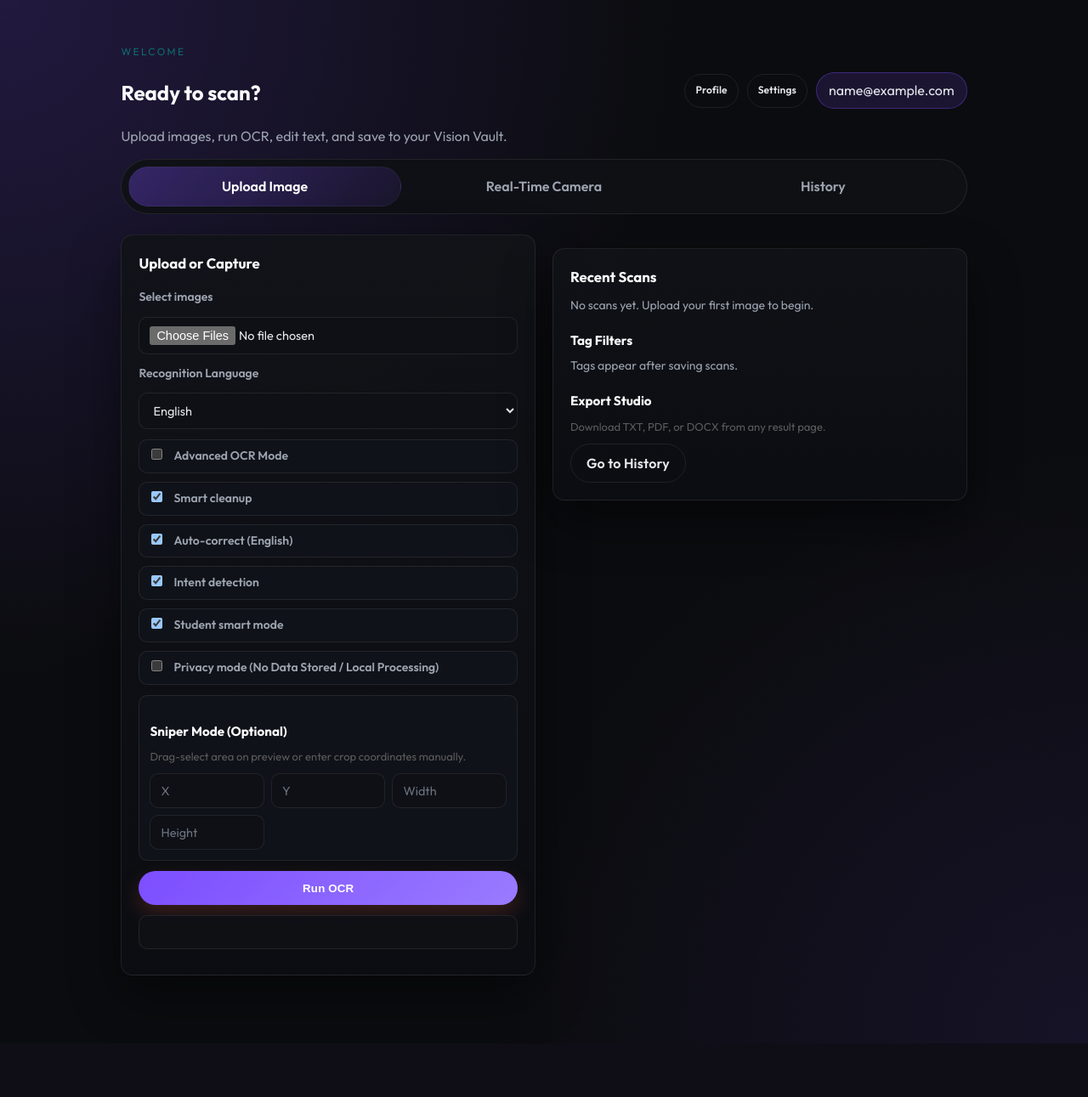
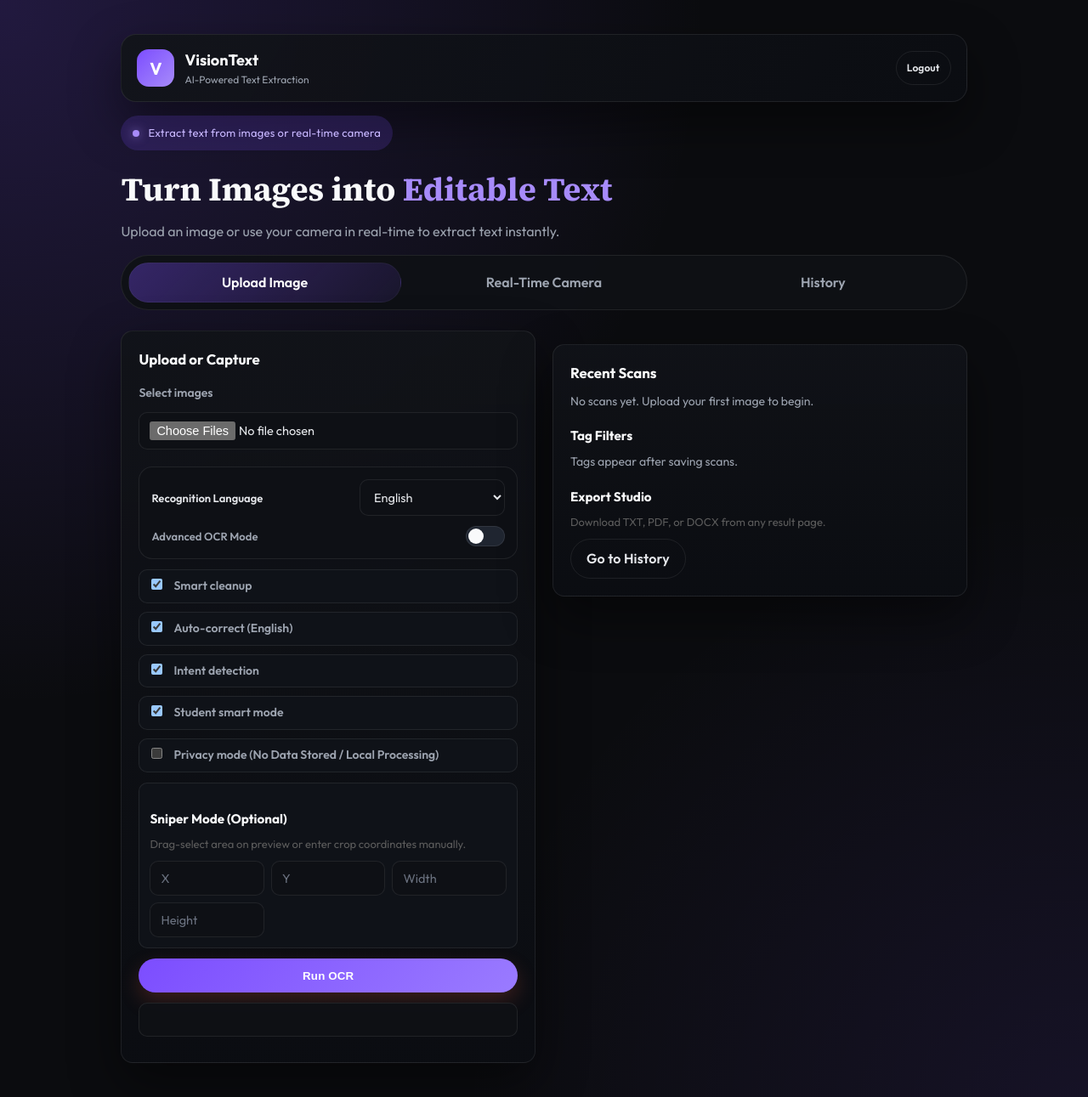
Before and after one commit to bhoidhara/Text_spotting_app, a Flask app: page /dashboard in a window 1280 px wide. Shown: the top 1291 px of the page at 85% size. Before the commit the page ends 1228 px from the top, so only its background shows below. Run offline with Flask 3, Linux system fonts and the light colour scheme; the visitor is signed in with stand-in values (Sample User, id 1); some libraries are stand-ins or nearby versions.

Commit message:
upto adte all

```diff
--- a/app.py
+++ b/app.py
@@ -18,7 +18,7 @@ app.secret_key = os.getenv("SECRET_KEY", "dev-secret-change")
 app.permanent_session_lifetime = timedelta(days=int(os.getenv("SESSION_DAYS", "30")))
 
 BASE_DIR = os.path.dirname(os.path.abspath(__file__))
-max_upload_mb = int(os.getenv("MAX_UPLOAD_MB", "100"))
+max_upload_mb = int(os.getenv("MAX_UPLOAD_MB", "150"))
 soft_upload_mb = int(os.getenv("SOFT_UPLOAD_MB", "0"))
 app.config.update(
     UPLOAD_FOLDER=os.path.join(BASE_DIR, "uplaod"),
@@ -29,7 +29,7 @@ app.config.update(
     MAX_UPLOAD_MB=max_upload_mb,
     SOFT_UPLOAD_MB=soft_upload_mb,
     MAX_PDF_PAGES=int(os.getenv("MAX_PDF_PAGES", "0")),
-    MAX_IMAGE_SIDE=int(os.getenv("MAX_IMAGE_SIDE", "3200")),
+    MAX_IMAGE_SIDE=int(os.getenv("MAX_IMAGE_SIDE", "10000")),
 )
 
 os.makedirs(app.config["UPLOAD_FOLDER"], exist_ok=True)
--- a/static/service-worker.js
+++ b/static/service-worker.js
@@ -1,4 +1,4 @@
-const CACHE_NAME = "visiontext-v47";
+const CACHE_NAME = "visiontext-v50";
 const STATIC_ASSETS = [
   "/",
   "/login",
--- a/static/style.css
+++ b/static/style.css
@@ -147,12 +147,6 @@ body.theme-dark .brand-mark {
   margin: 0 auto;
 }
 
-.quick-settings {
-  display: flex;
-  justify-content: flex-end;
-  margin: 0 0 16px;
-}
-
 .quick-card {
   display: flex;
   align-items: center;
@@ -180,6 +174,17 @@ body.theme-dark .quick-card {
 
 body.theme-dark .quick-label {
   color: var(--auth-muted);
+}
+
+.upload-lang-bar {
+  display: flex;
+  justify-content: flex-end;
+  margin: 0 0 12px;
+}
+
+.upload-lang-bar .quick-card {
+  width: 100%;
+  justify-content: space-between;
 }
 
 body.auth-page .page {
@@ -559,6 +564,120 @@ body.auth-page .helper {
   align-items: center;
   gap: 16px;
   margin-bottom: 8px;
+}
+
+.app-topbar {
+  display: flex;
+  align-items: center;
+  justify-content: space-between;
+  gap: 16px;
+  padding: 16px 18px;
+  border-radius: 18px;
+  border: 1px solid rgba(255, 255, 255, 0.08);
+  background: linear-gradient(120deg, rgba(18, 20, 26, 0.95), rgba(11, 13, 18, 0.98));
+  box-shadow: var(--shadow-strong);
+}
+
+.app-brand {
+  display: flex;
+  align-items: center;
+  gap: 12px;
+}
+
+.app-icon {
+  width: 44px;
+  height: 44px;
+  border-radius: 14px;
+  background: linear-gradient(135deg, #7c4dff, #a78bfa);
+  color: #fff;
+  display: grid;
+  place-items: center;
+  font-weight: 700;
+  font-size: 20px;
+}
+
+.app-title {
+  font-size: 18px;
+  font-weight: 700;
+}
+
+.app-subtitle {
+  font-size: 12px;
+  color: var(--auth-muted);
+}
+
+.topbar-actions {
+  display: flex;
+  align-items: center;
+  gap: 10px;
+}
+
+.hero-pill {
+  margin: 16px 0 10px;
+  padding: 10px 14px;
+  border-radius: 999px;
+  background: rgba(124, 77, 255, 0.18);
+  color: #c7b6ff;
+  display: inline-flex;
+  align-items: center;
+  gap: 10px;
+  font-size: 13px;
+  letter-spacing: 0.02em;
+}
+
+.hero-pill-dot {
+  width: 8px;
+  height: 8px;
+  border-radius: 50%;
+  background: #a78bfa;
+  box-shadow: 0 0 12px rgba(167, 139, 250, 0.7);
+}
+
+.app-hero h2 {
+  margin: 6px 0 8px;
+  font-family: "Source Serif 4", serif;
+  font-size: clamp(1.8rem, 3vw, 2.4rem);
+}
+
+.app-hero h2 span {
+  color: #a78bfa;
+}
+
+.upload-control-card {
+  margin-top: 8px;
+  border-radius: 16px;
+  border: 1px solid rgba(255, 255, 255, 0.08);
+  padding: 14px;
+  background: rgba(15, 17, 22, 0.92);
+  display: grid;
+  gap: 12px;
+}
+
+.control-row {
+  display: flex;
+  align-items: center;
+  justify-content: space-between;
+  gap: 12px;
+}
+
+.control-label {
+  font-weight: 600;
+  color: #e5e7eb;
+  font-size: 13px;
+}
+
+.control-toggle {
+  display: flex;
+  align-items: center;
+  justify-content: space-between;
+  gap: 12px;
+  font-size: 13px;
+  color: var(--auth-muted);
+}
+
+.control-toggle .toggle {
+  display: inline-flex;
+  align-items: center;
 }
 
 .result {
@@ -1472,14 +1591,20 @@ body.theme-dark .muted {
     align-self: flex-start;
   }
 
-  .quick-settings {
-    justify-content: flex-start;
-  }
-
   .quick-card {
     width: 100%;
     border-radius: 16px;
     justify-content: space-between;
+  }
+
+  .app-topbar {
+    flex-direction: column;
+    align-items: flex-start;
+  }
+
+  .hero-pill {
+    width: 100%;
+    justify-content: center;
   }
 }
 
--- a/templates/base.html
+++ b/templates/base.html
@@ -48,28 +48,6 @@
       {% endif %}
     {% endwith %}
 
-    {% if session.get('user_id') and body_class and 'auth-page' not in body_class %}
-      <section class="quick-settings" id="quick-settings">
-        <div class="quick-card">
-          <span class="quick-label">Default OCR Language</span>
-          <select id="global-ocr-lang" data-lang-picker="ocr">
-            <option value="eng">English</option>
-            <option value="hin">Hindi</option>
-            <option value="guj">Gujarati</option>
-            <option value="mar">Marathi</option>
-            <option value="ben">Bengali</option>
-            <option value="tam">Tamil</option>
-            <option value="tel">Telugu</option>
-            <option value="kan">Kannada</option>
-            <option value="mal">Malayalam</option>
-            <option value="pan">Punjabi</option>
-            <option value="urd">Urdu</option>
-            <option value="eng+hin+guj">Auto (EN + HI + GU)</option>
-          </select>
-        </div>
-      </section>
-    {% endif %}
-
     {% block content %}{% endblock %}
   </main>
 
--- a/templates/dashboard.html
+++ b/templates/dashboard.html
@@ -3,17 +3,27 @@
 
 {% block content %}
 <section class="dashboard">
-  <div class="dashboard-hero">
+  <div class="app-topbar">
+    <div class="app-brand">
+      <div class="app-icon">V</div>
       <div>
-      <p class="eyebrow">Welcome</p>
-      <h2>Ready to scan?</h2>
-      <p class="subtitle">Upload images, run OCR, edit text, and save to your Vision Vault.</p>
+        <div class="app-title">VisionText</div>
+        <div class="app-subtitle">AI-Powered Text Extraction</div>
       </div>
-    <div class="dashboard-actions">
-      <a class="button ghost small" href="{{ url_for('profile') }}">Profile</a>
-      <a class="button ghost small" href="{{ url_for('settings') }}">Settings</a>
-      <div class="user-chip">{{ user_email }}</div>
     </div>
+    <div class="topbar-actions">
+      <a class="button ghost small" href="{{ url_for('logout') }}">Logout</a>
+    </div>
+  </div>
+
+  <div class="hero-pill">
+    <span class="hero-pill-dot"></span>
+    <span>Extract text from images or real-time camera</span>
+  </div>
+
+  <div class="app-hero">
+    <h2>Turn Images into <span>Editable Text</span></h2>
+    <p class="subtitle">Upload an image or use your camera in real-time to extract text instantly.</p>
   </div>
 
   <div class="app-tabs">
@@ -86,7 +96,9 @@
         <label>Select images</label>
         <input type="file" name="images" multiple required />
 
-        <label>Recognition Language</label>
+        <div class="upload-control-card">
+          <div class="control-row">
+            <div class="control-label">Recognition Language</div>
             <select name="lang">
               <option value="eng">English</option>
               <option value="hin">Hindi</option>
@@ -101,9 +113,17 @@
               <option value="urd">Urdu</option>
               <option value="eng+hin+guj">Auto (EN + HI + GU)</option>
             </select>
+          </div>
+          <label class="control-toggle">
+            <span>Advanced OCR Mode</span>
+            <span class="toggle">
+              <input type="checkbox" name="advanced_ocr" />
+              <span class="toggle-slider"></span>
+            </span>
+          </label>
+        </div>
 
         <div class="checkbox-grid">
-          <label><input type="checkbox" name="advanced_ocr" /> Advanced OCR Mode</label>
           <label><input type="checkbox" name="cleanup" checked /> Smart cleanup</label>
           <label><input type="checkbox" name="autocorrect" checked /> Auto-correct (English)</label>
           <label><input type="checkbox" name="detect_intent" checked /> Intent detection</label>
```
Lines whose indentation alone changed are shown as unchanged.
